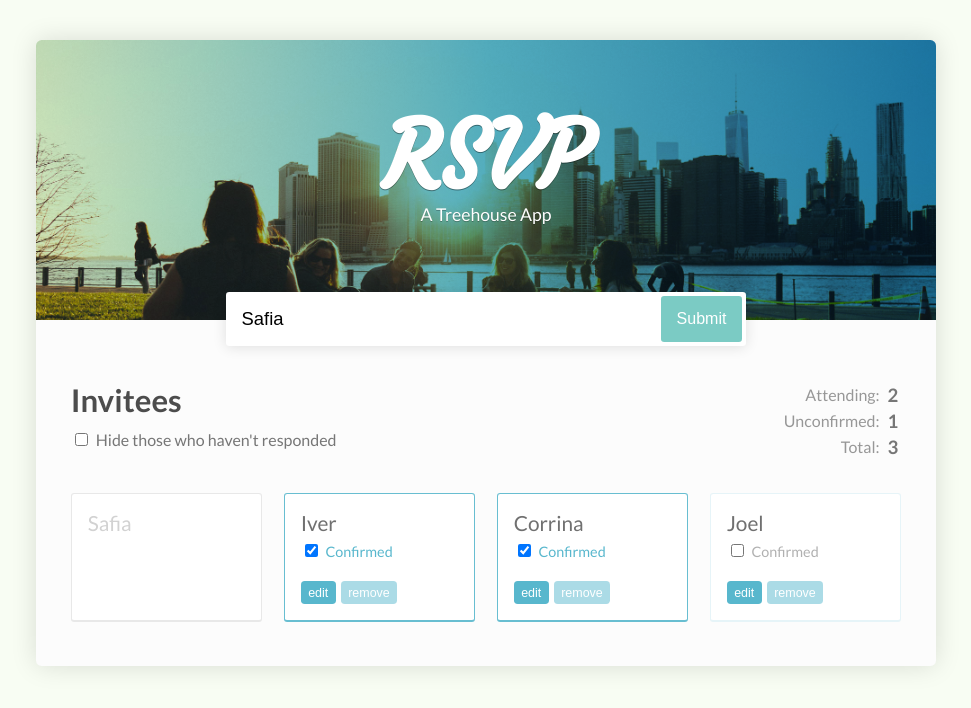
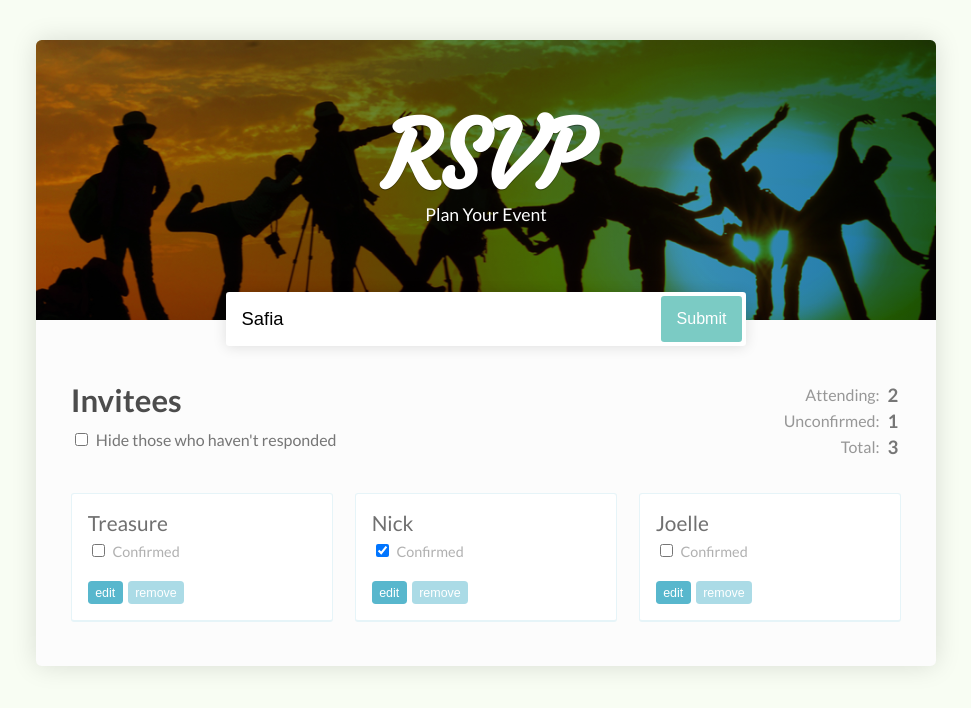
Before and after one commit to jcsilverio/RSVP, a React (Create React App) app: page / in a window 1280 px wide. Shown: the top 708 px of the page, without its empty margins (154-1125 px from the left). Built offline with nearby package versions, Linux system fonts and the light colour scheme.

Commit message:
Guest List component built

```diff
--- a/package.json
+++ b/package.json
@@ -3,6 +3,7 @@
   "version": "0.1.0",
   "private": true,
   "dependencies": {
+    "prop-types": "^15.6.0",
     "react": "15.6.1",
     "react-dom": "15.6.1",
     "react-scripts": "1.0.10"
--- a/src/App.js
+++ b/src/App.js
@@ -1,5 +1,6 @@
 import React, { Component } from 'react';
 import './App.css';
+import GuestList from './GuestList';
 
 class App extends Component {
 
@@ -12,6 +13,10 @@
     {
       name: 'Nick',
       isConfirmed: true
+    },
+    {
+      name: 'Joelle',
+      isConfirmed: false
     },
     ]
   }
@@ -26,9 +31,9 @@
       <div className="App">
         <header>
           <h1>RSVP</h1>
-          <p>A Treehouse App</p>
+          <p>Plan Your Event</p>
           <form>
-            <input type="text" value="Safia" placeholder="Invite Someone" />
+            <input type="text" value="Safia" placeholder="Invite Someone..." />
             <button type="submit" name="submit" value="submit">Submit</button>
           </form>
         </header>
@@ -55,31 +60,7 @@
               </tr>
             </tbody>
           </table>
-          <ul>
-            <li className="pending"><span>Safia</span></li>
-            <li className="responded"><span>Iver</span>
-              <label>
-                <input type="checkbox" checked /> Confirmed
-              </label>
-              <button>edit</button>
-              <button>remove</button>
-            </li>
-            <li className="responded"><span>Corrina</span>
-              <label>
-                <input type="checkbox" checked /> Confirmed
-              </label>
-              <button>edit</button>
-              <button>remove</button>
-            </li>
-            <li>
-              <span>Joel</span>
-              <label>
-                <input type="checkbox" /> Confirmed
-              </label>
-              <button>edit</button>
-              <button>remove</button>
-            </li>
-          </ul>
+          <GuestList guests={this.state.guests}/>
         </div>
       </div>
     );
--- /dev/null
+++ b/src/GuestList.js
@@ -0,0 +1,22 @@
+import React from 'react';
+import PropTypes from 'prop-types';
+
+const GuestList  = props =>
+  <ul>
+    {props.guests.map((guest, index) =>
+      <li key={index}>
+      <span>{guest.name}</span>
+      <label>
+        <input type="checkbox"  checked={guest.isConfirmed} /> Confirmed
+      </label>
+      <button>edit</button>
+      <button>remove</button>
+    </li>
+    )}
+  </ul>;
+
+ GuestList.propTypes = {
+    guests: PropTypes.array.isRequired
+ }
+
+export default GuestList;
```
Also changed, not shown: src/images/header-bg.jpg.
